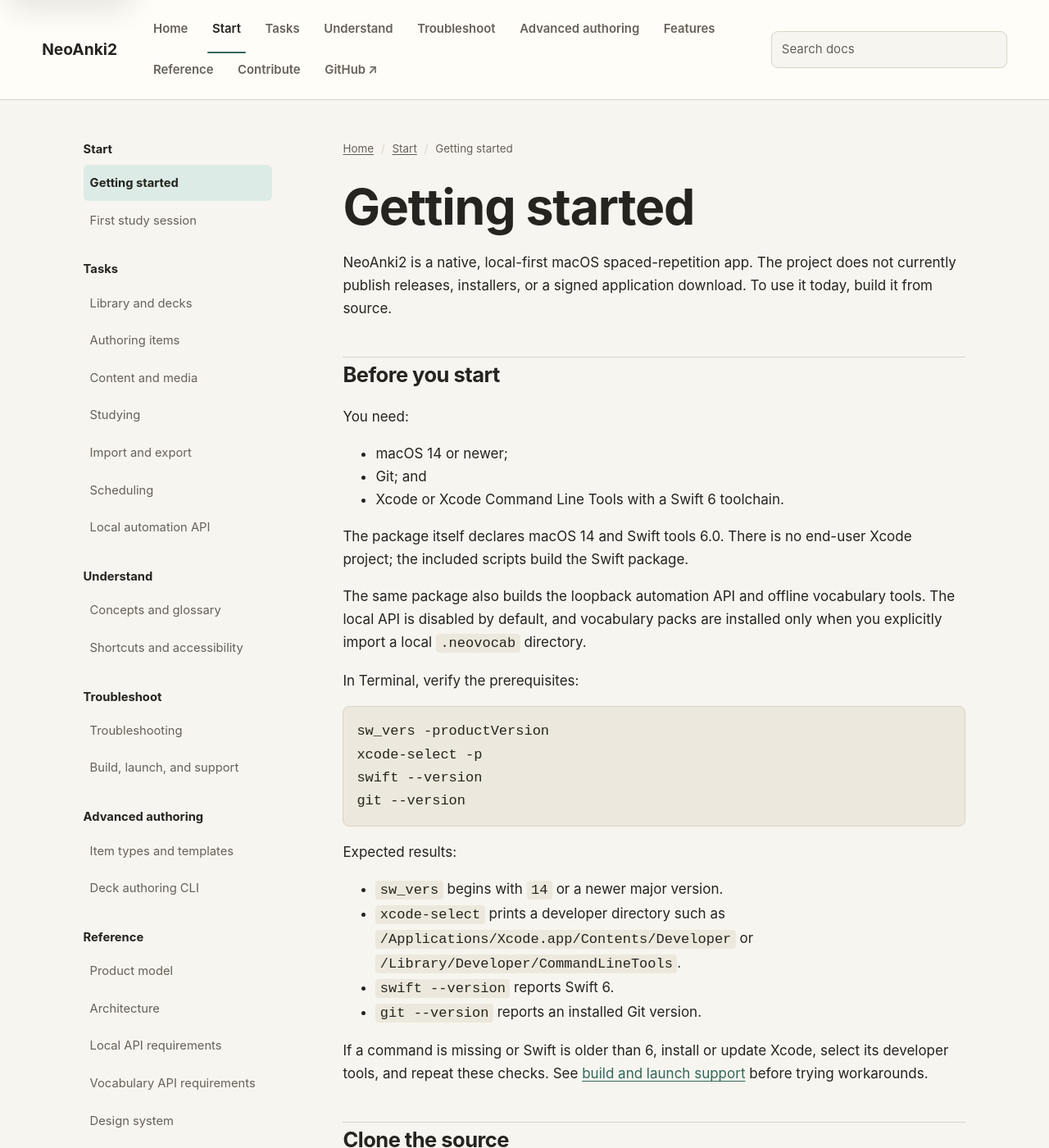
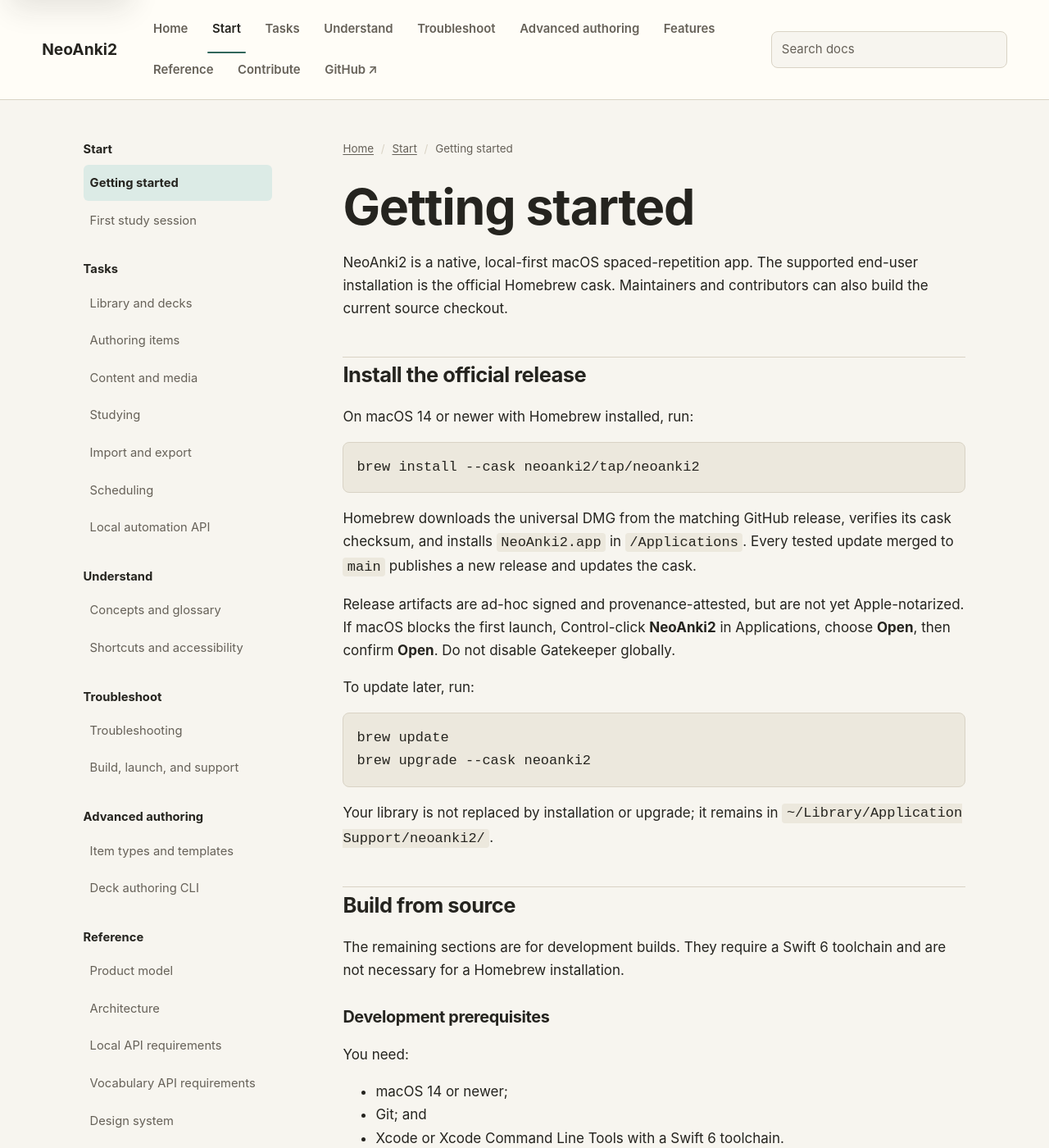
Before and after one commit to neoanki2/neoanki2, a Jekyll site: the page built from docs/user/getting-started.md, in a window 1280 px wide and 1400 px high. Shown: the whole window at 82% size. Built offline with Jekyll 4.4.1, drawn with Linux system fonts in a browser that asks for light colours; some of the changed text lies outside the part shown.

Commit message:
Publish official Homebrew releases

````diff
--- a/docs/user/getting-started.md
+++ b/docs/user/getting-started.md
@@ -1,17 +1,49 @@
 ---
 title: Getting started
-description: Verify the macOS toolchain, clone NeoAnki2, and launch its development app bundle.
+description: Install the official NeoAnki2 release with Homebrew or build a development app from source.
 nav_order: 1
 parent: User Guide
 ---
 
 # Getting started
 
-NeoAnki2 is a native, local-first macOS spaced-repetition app. The project does
-not currently publish releases, installers, or a signed application download.
-To use it today, build it from source.
+NeoAnki2 is a native, local-first macOS spaced-repetition app. The supported
+end-user installation is the official Homebrew cask. Maintainers and
+contributors can also build the current source checkout.
 
-## Before you start
+## Install the official release
+
+On macOS 14 or newer with Homebrew installed, run:
+
+```bash
+brew install --cask neoanki2/tap/neoanki2
+```
+
+Homebrew downloads the universal DMG from the matching GitHub release, verifies
+its cask checksum, and installs `NeoAnki2.app` in `/Applications`. Every tested
+update merged to `main` publishes a new release and updates the cask.
+
+Release artifacts are ad-hoc signed and provenance-attested, but are not yet
+Apple-notarized. If macOS blocks the first launch, Control-click **NeoAnki2** in
+Applications, choose **Open**, then confirm **Open**. Do not disable Gatekeeper
+globally.
+
+To update later, run:
+
+```bash
+brew update
+brew upgrade --cask neoanki2
+```
+
+Your library is not replaced by installation or upgrade; it remains in
+`~/Library/Application Support/neoanki2/`.
+
+## Build from source
+
+The remaining sections are for development builds. They require a Swift 6
+toolchain and are not necessary for a Homebrew installation.
+
+### Development prerequisites
 
 You need:
 
@@ -48,7 +80,7 @@
 select its developer tools, and repeat these checks. See [build and launch
 support](../support/) before trying workarounds.
 
-## Clone the source
+### Clone the source
 
 Choose a parent directory, then run these exact commands:
 
@@ -61,7 +93,7 @@
 command leaves Terminal at the repository root. If you already have this
 checkout, do not clone it again; open Terminal at its root instead.
 
-## Build and launch
+### Build and launch
 
 From the repository root, run:
 
@@ -92,11 +124,9 @@
 NeoAnki2...**, then the app window appears. Keep that Terminal window open
 while this mode is running.
 
-## Install to /Applications
+### Install an unreleased source build
 
-Running from the checkout means launching through a script every time. To use
-NeoAnki2 the way you use any other Mac app — Spotlight, Launchpad, the Dock —
-install it:
+For maintainer testing before a release exists, install the current checkout:
 
 ```bash
 ./Scripts/install-app.sh --restart
@@ -111,11 +141,12 @@
 Installed NeoAnki2 (abc1234, build 90) at /Applications/NeoAnki2.app
 ```
 
-This is a release build, not the debug build `run-app.sh` produces, and it is
-signed with no entitlements — the test bundle grants itself debugger attachment
-and Apple Events so automated tests can drive it, and the copy you study with
-does not need either. The commit it came from is recorded in the bundle, so you
-can always tell which build you are running:
+This is a local release-configuration build, not an official published release
+and not the debug build `run-app.sh` produces. It is signed with no entitlements
+— the test bundle grants itself debugger attachment and Apple Events so
+automated tests can drive it, and the copy you study with does not need either.
+The commit it came from is recorded in the bundle, so you can always tell which
+build you are running:
 
 ```bash
 /usr/libexec/PlistBuddy -c 'Print :NeoAnkiGitRevision' \
@@ -143,9 +174,17 @@
 Home screen. Browse presents at most 500 matching items at a time and provides
 page controls for the rest, keeping the table responsive as the library grows.
 
-## Update the development build
+## Update
 
-Quit NeoAnki2, preserve a current library backup, then run from the checkout:
+For an official Homebrew installation, use:
+
+```bash
+brew update
+brew upgrade --cask neoanki2
+```
+
+For a development checkout, quit NeoAnki2, preserve a current library backup,
+then run from the checkout:
 
 ```bash
 git status --short
@@ -159,17 +198,19 @@
 them before pulling. If the updated build reports that an older build cannot
 read the library, return to the updated build or restore a compatible backup.
 
-If you installed to `/Applications`, substitute `./Scripts/install-app.sh
---restart` for `./Scripts/run-app.sh` in that sequence. Pulling new source does
-not change the installed app until you install again.
+If you installed an unreleased source build, substitute
+`./Scripts/install-app.sh --restart` for `./Scripts/run-app.sh` in that
+sequence. Pulling new source does not change that installed app until you
+install again.
 
 ## Uninstall or remove the checkout
 
 1. Quit NeoAnki2.
-2. Delete the source checkout to remove source code, `.build/NeoAnki2.app`, and
-   build artifacts.
-3. If you installed to `/Applications`, drag `NeoAnki2.app` to the Trash as well.
-4. To keep your study data for a future checkout, stop here.
+2. For a Homebrew installation, run `brew uninstall --cask neoanki2`.
+3. For a development build, delete the source checkout to remove source code,
+   `.build/NeoAnki2.app`, and build artifacts. If you used the source install
+   script, also remove `/Applications/NeoAnki2.app`.
+4. To keep your study data for a future installation, stop here.
 5. To remove all NeoAnki2 data too, first make any backup you intend to keep,
    then delete `~/Library/Application Support/neoanki2/`.
 
````
Also changed, not shown: docs/index.md (+7 -5 lines), .github/workflows/release.yml (added), README.md, 2 other files.
